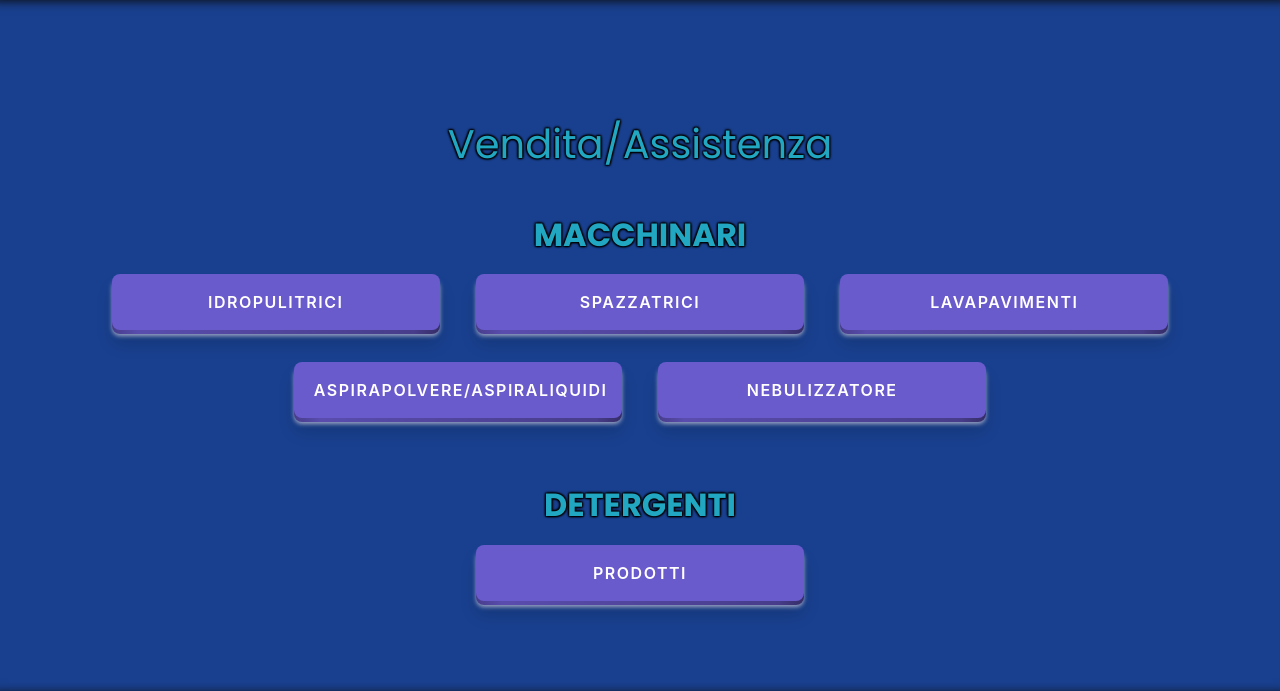
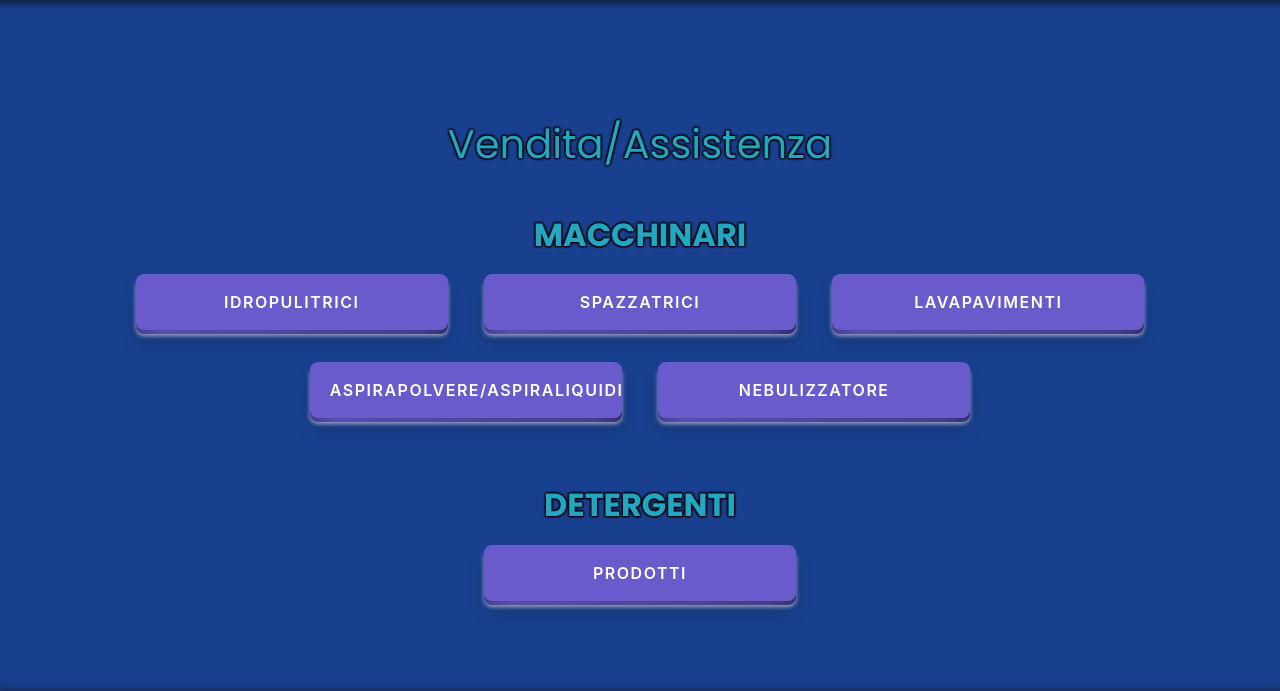
Before and after one commit to Mario-Marchio/Dacma-Clean, a plain HTML site: page vendita.html in a window 1280 px wide. Shown: the part 109-800 px from the top of the page. Drawn offline with Linux system fonts and the light colour scheme; a script that the page names is missing.

Commit message:
minor fix

```diff
--- a/css/style.css
+++ b/css/style.css
@@ -1113,7 +1113,7 @@ a:focus {
   font-size: 1rem;
   transform: translateY(-4px);
   transition: transform 600ms cubic-bezier(0.3, 0.7, 0.4, 1);
-  width: 328px;
+  width: 312px;
 }
 
 .pushable:hover {
```
